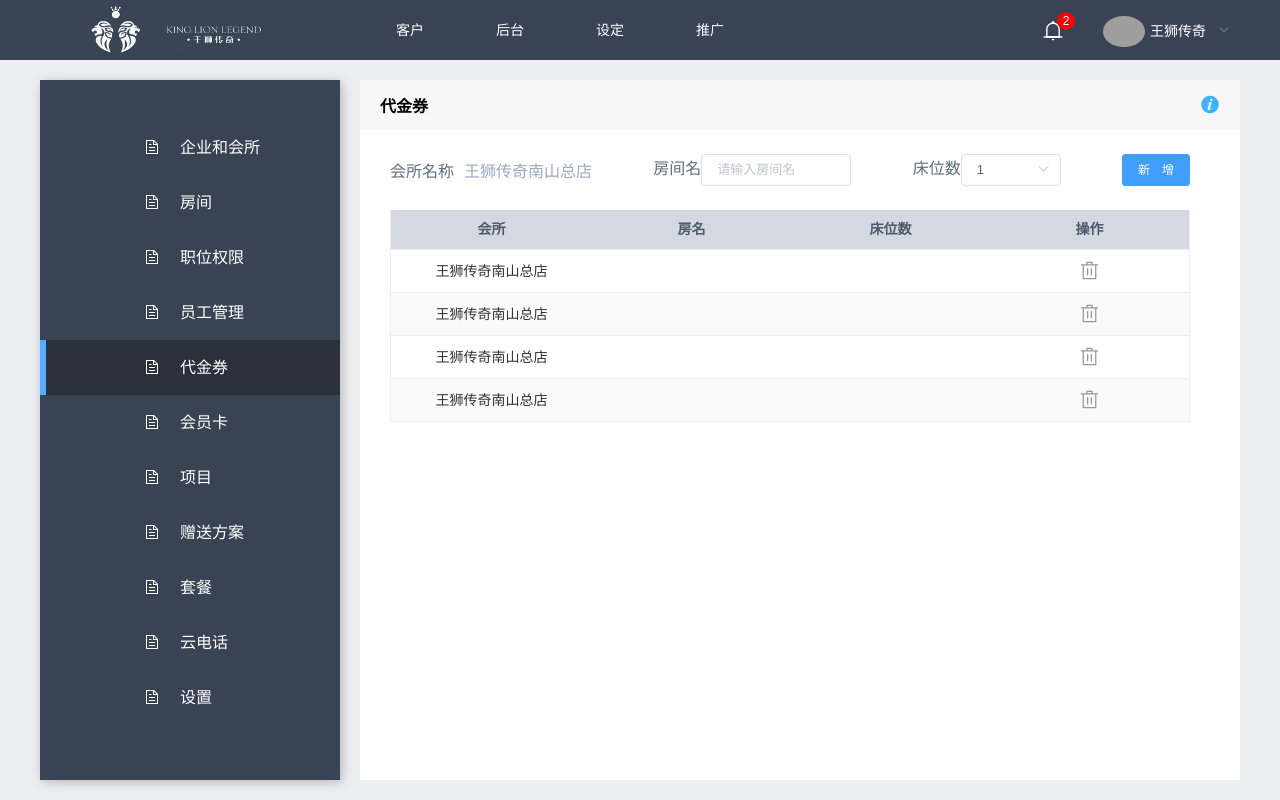
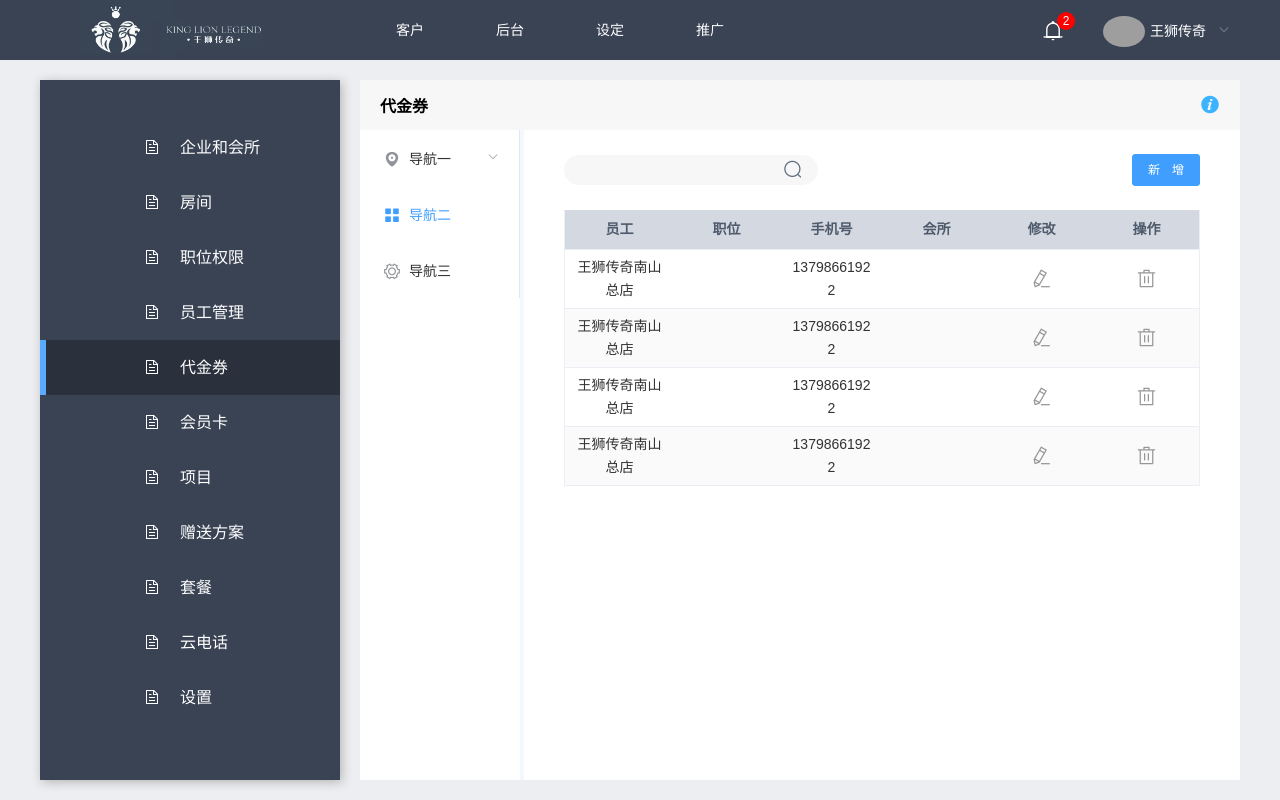
Before and after one commit to sweida/vue-blog, a Vue app: page /#/voucher in a window 1280 px wide. Built offline with nearby package versions, Linux system fonts and the light colour scheme; grey boxes are pictures that could not be loaded.

Commit message:
优惠券

```diff
--- a/src/style/common.scss
+++ b/src/style/common.scss
@@ -29,6 +29,8 @@ body {
   position: relative;
   width: calc(100% - 320px);
   height: 100%;
+  display: flex;
+  flex-direction: column;
   box-sizing: border-box;
   background: #fff;
   .header_title{
@@ -47,7 +49,7 @@ body {
   }
   .main-content{
     width: 100%;
-    height: calc(100% - 110px);
+    flex: 1;
     padding:0 40px;
     box-sizing: border-box;
     h4{
@@ -55,13 +57,11 @@ body {
     }
   }
   .footer{
-    position: absolute;
     height: 55px;
     padding:30px;
     box-sizing: border-box;
     border-top: 1px solid #f2f2f2;
     width: 100%;
-    bottom: 0;
     display: flex;
     align-items: center;
     justify-content: flex-end;
--- a/src/view/clubCard/clubCard.vue
+++ b/src/view/clubCard/clubCard.vue
@@ -48,8 +48,8 @@
           </div>
           <el-button type="primary" size="small" @click="sureAdd" v-if="change">确认新增</el-button>
           <template v-else>
-            <el-button  size="small" @click="sureAdd">取　消</el-button>
-            <el-button type="primary" size="small" @click="sureAdd">保　存</el-button>
+            <el-button  size="small" @click="cancel">取　消</el-button>
+            <el-button type="primary" size="small" @click="sureAdd" >保　存</el-button>
           </template>
           <el-table
             :data="tableData"
@@ -192,6 +192,10 @@ export default {
     editBtn(index){
       this.change = false
       this.edit = this.tableData[index]
+    },
+    cancel(){
+      this.change = true
+      this.edit=''
     }
   }
 }
@@ -205,6 +209,8 @@ export default {
 }
 .left_box{
   width: 960px;
+  padding-right: 40px;
+  border-right: 1px solid #ddd;
   .club_box{
     width: 100%;
     border: 1px solid #C0CCDA;
@@ -247,15 +253,15 @@ export default {
     }
   }
   .el-button{
-    margin: 20px 0 30px;
+    margin: 20px 0 30px 20px;
     float: right;
   }
 }
 .explain{
   width: 420px;
+  min-width: 120px;
   color:#475669;
   padding: 0;
-  border-left: 1px solid #ddd;
   padding-left: 40px;
   box-sizing: border-box;
   textarea{
--- a/src/view/staff/staff.vue
+++ b/src/view/staff/staff.vue
@@ -1,12 +1,11 @@
 <template>
   <div >
-
     <div class="header_title">员工管理<i class="el-icon-info"></i></div>
     <div class="main-content scroll">
       <div class="main-head">
         <div>
-            <input type="text" class="search" v-model="search">
-            <i class="el-icon-search"></i>
+          <input type="text" class="search" v-model="search" v-on:keyup.enter="searchBtn">
+          <i class="el-icon-search" @click="searchBtn"></i>
         </div>
         <el-button type="primary" size="small" @click="added">新　增</el-button>
       </div>
@@ -32,7 +31,7 @@
             >
           </el-table-column>
           <el-table-column
-              prop="club"
+            prop="organ"
             label="会所"
             >
           </el-table-column>
@@ -40,7 +39,7 @@
             label="修改"
             >
             <template slot-scope="scope">
-                <i class="el-icon-edit" @click="edit"></i>
+              <i class="el-icon-edit" @click="edit(scope.$index)"></i>
             </template>
           </el-table-column>
           <el-table-column
@@ -52,7 +51,6 @@
         </el-table>
       </div>
     </div>
-
 
     <el-dialog title="新增员工" :visible.sync="dialogVisible" width="1000px">
       <div class="rechargeli">
@@ -75,7 +73,7 @@
             </el-select>
           </el-form-item>
           <el-form-item label="会所">
-            <el-select v-model="newstaff.organ" placeholder="请选择会所" size="mini">
+            <el-select v-model="newstaff.organ_id" placeholder="请选择会所" size="mini">
               <el-option label="王狮传奇南山总店" value="nanshan"></el-option>
             </el-select>
           </el-form-item>
@@ -103,7 +101,6 @@
 </template>
 
 <script>
-
 export default {
   name: 'app',
   data(){
@@ -112,28 +109,28 @@ export default {
       dialogVisible:false,
       img:'static/img/phone.png',
       tableData: [{
-        name:'小可爱',
+        name:'小可爱1',
         post: '销售',
-        club: '王狮传奇南山总店',
+        organ: '王狮传奇南山总店',
+        organ_id:'nanshan',
         phone:'13798661922',
-        address: '上海市普陀区金沙江路 1518 弄'
       }, {
-        name:'小可爱',
+        name:'小可爱2',
         post: '销售',
-        club: '王狮传奇南山总店',
+        organ: '王狮传奇南山总店',
+        organ_id:'nanshan',
         phone:'13798661922',
-        address: '上海市普陀区金沙江路 1518 弄'
       }, {
-        name:'小可爱',
+        name:'小可爱3',
         post: '销售',
-        club: '王狮传奇南山总店',
+        organ: '王狮传奇南山总店',
+        organ_id:'nanshan',
         phone:'13798661922',
-        address: '上海市普陀区金沙江路 1518 弄'
       }],
       newstaff:{
         name:'',
         post: '',
-        organ: 'nanshan',
+        organ_id: 'nanshan',
         phone:'',
         direct:1,
         moblie:1,
@@ -143,9 +140,18 @@ export default {
   methods:{
     added(){
       this.dialogVisible = true
+      this.newstaff={
+        name: '',
+        post: '',
+        organ_id: 'nanshan',
+        phone: '',
+        direct: 1,
+        moblie: 1,
+      }
     },
-    edit(){
+    edit(index){
       this.dialogVisible = true
+      this.newstaff = this.tableData[index]
     },
     deleteBtn(index){
       this.$confirm('是否删除该员工?', '提示', {
@@ -155,7 +161,11 @@ export default {
         this.$message.success('删除成功!')
       }).catch(() => {
       });
-    }
+    },
+    //搜素客户
+    searchBtn() {
+      console.log('搜索')
+    },
   }
 }
 </script>
--- a/src/view/voucher/voucher.vue
+++ b/src/view/voucher/voucher.vue
@@ -2,29 +2,49 @@
   <div >
       <div class="header_title">代金券<i class="el-icon-info"></i></div>
       <div class="main-content">
+        <div class="left_tree scroll">
+          <el-menu
+            default-active="2"
+            class="el-menu-vertical-demo"
+            @open="handleOpen"
+            @close="handleClose">
+            <el-submenu index="1">
+              <template slot="title">
+                <i class="el-icon-location"></i>
+                <span>导航一</span>
+              </template>
+              <el-menu-item-group>
+                <template slot="title">分组一</template>
+                <el-menu-item index="1-1">选项1</el-menu-item>
+                <el-menu-item index="1-2">选项2</el-menu-item>
+              </el-menu-item-group>
+              <el-menu-item-group title="分组2">
+                <el-menu-item index="1-3">选项3</el-menu-item>
+              </el-menu-item-group>
+              <el-submenu index="1-4">
+                <template slot="title">选项4</template>
+                <el-menu-item index="1-4-1">选项1</el-menu-item>
+              </el-submenu>
+            </el-submenu>
+            <el-menu-item index="2">
+              <i class="el-icon-menu"></i>
+              <span slot="title">导航二</span>
+            </el-menu-item>
+            <el-menu-item index="3">
+              <i class="el-icon-setting"></i>
+              <span slot="title">导航三</span>
+            </el-menu-item>
+          </el-menu>
+        </div>
+        <div class="right_main">
           <div class="main-head">
             <div>
-            <label for="">会所名称</label>
-            <span>王狮传奇南山总店</span>
+              <input type="text" class="search" v-model="search" v-on:keyup.enter="searchBtn">
+              <i class="el-icon-search" @click="searchBtn"></i>
             </div>
-          <div>
-            <label for="">房间名</label>
-            <el-input v-model="input" placeholder="请输入房间名" size="small"></el-input>
+            <el-button type="primary" size="small" @click="added">新　增</el-button>
           </div>
-          <div>
-            <label for="">床位数</label>
-            <el-select v-model="bed" size="small">
-              <el-option
-                v-for="item in 10"
-                :key="item.value"
-                :label="item.index"
-                :value="item.index">
-              </el-option>
-            </el-select>
-          </div>
-          <el-button type="primary" size="small">新　增</el-button>
-        </div>
-        <div class="room_table">
+          <div class="main_table">
             <el-table
               :data="tableData"
               stripe
@@ -34,22 +54,33 @@
               >
               <el-table-column
                 prop="name"
-              label="会所">
+                label="员工">
               </el-table-column>
               <el-table-column
-              prop="room"
-              label="房名">
+                prop="post"
+                label="职位">
               </el-table-column>
               <el-table-column
-              prop="bed"
-              label="床位数"
+                prop="phone"
+                label="手机号"
                 >
+              </el-table-column>
+              <el-table-column
+                prop="organ"
+                label="会所"
+                >
+              </el-table-column>
+              <el-table-column
+                label="修改"
+                >
+                <template slot-scope="scope">
+                  <i class="el-icon-edit" @click="edit(scope.$index)"></i>
+                </template>
               </el-table-column>
               <el-table-column
                 label="操作">
                 <template slot-scope="scope">
-                <i class="el-icon-delete"></i>
-                <!-- <el-button size="mini" type="warning" @click="edit(scope.$index)">修改</el-button> -->
+                  <i class="el-icon-delete" @click="deleteBtn(scope.$index)"></i>
                 </template>
               </el-table-column>
             </el-table>
@@ -57,142 +88,105 @@
         </div>
 
       </div>
+
+  </div>
 </template>
 
 <script>
-
-
 export default {
   name: 'app',
-  data(){
-    return{
-      bed:1,
-      input:'',
-      banner:'static/img/phone.png',
+  data() {
+    return {
+      search: '',
+      bed: 1,
+      input: '',
+      banner: 'static/img/phone.png',
       tableData: [{
         date: '2016-05-02',
         name: '王狮传奇南山总店',
-        phone:'13798661922',
+        phone: '13798661922',
         address: '上海市普陀区金沙江路 1518 弄'
       }, {
         date: '2016-05  -04',
         name: '王狮传奇南山总店',
-        phone:'13798661922',
+        phone: '13798661922',
         address: '上海市普陀区金沙江路 1517 弄'
       }, {
         date: '2016-05-01',
         name: '王狮传奇南山总店',
-        phone:'13798661922',
+        phone: '13798661922',
         address: '上海市普陀区金沙江路 1519 弄'
       }, {
         date: '2016-05-03',
         name: '王狮传奇南山总店',
-        phone:'13798661922',
+        phone: '13798661922',
         address: '上海市普陀区金沙江路 1516 弄'
       }]
+    }
+  },
+  methods: {
+    handleOpen(key, keyPath) {
+      console.log(key, keyPath)
+    },
+    handleClose(key, keyPath) {
+      console.log(key, keyPath)
+    },
+    added() {
+    },
+    //搜素客户
+    searchBtn() {
+      console.log('搜索')
     }
   }
 }
 </script>
 
 <style scoped lang="scss">
-.warp{
-    background: #fff;
-    min-height: 100%;
-    position: relative;
+.main-content{
+  padding:0;
+  display: flex;
+  .left_tree{
+    width: 160px;
+    height: 100%;
+    border-right: 4px solid #F3F8FF;
   }
-.header{
-  padding: 0 20px;
-  background: #f7f7f7;
-  font-weight: bold;
-  display: flex;
-  box-sizing: border-box;
-  height: 50px;
-  align-items: center;
-  justify-content: space-between;
-  i{
-    color: #3bb3ff;
-    font-size: 20px;
-  }
-}
-.main-content{
-  padding:0 30px;
+  .right_main{
+    padding:0 40px;
+    // width:100%;
+    flex:1;
     .main-head{
       color:#5e6d82;
       height: 80px;
       display: flex;
       align-items: center;
       justify-content: space-between;
-    width: 800px;
+      // width: 1000px;
       span{
         padding-left: 10px;
         color:#99a9c0;
       }
+      .search{
+        width: 200px;
+        padding:0 38px 0 16px;
+        background: #f7f7f7;
+        border:0;
+        outline: none;
+        border-radius: 15px;
+        line-height: 30px;
       }
-  .room_table{
-    width: 800px;
-  }
-  .el-input{
-    width: 150px;
-  }
-  .el-select{
-    width: 100px;
-  }
-  .phone_bg{
-    width: 400px;
-    height: 600px;
-    background: url(/static/img/phone_bg.png) no-repeat center top;
-    text-align: center;
-    img{
-      margin-top: 60px;
-      height: 425px;
-      width: 230px;
+      i{
+        cursor: pointer;
+        font-size: 20px;
+        position: relative;
+        top: 3px;
+        left: -35px;
       }
     }
-  .text_li{
-    padding-right: 50px;
-    border-right: 1px solid #ddd;
-    li{
-      color: #3cb4ff;
-      font-size: 18px;
-      border-left: 3px solid #3cb4ff;
-      padding-left: 10px;
-      margin: 30px 0;
-      line-height: 18px;
   }
-    .text_main{
-      padding-left: 15px;
-      color: #666;
+
+
+
 }
-    input{
-      color: #666;
-      border: 0;
-      border-bottom: 1px solid #ddd;
-      outline: none;
-      line-height: 30px;
-      margin: 5px 0 10px;
-    }
-  }
-  .company_table{
-    margin: 40px;
-    width: 700px;
-  }
-}
-.footer{
-  position: absolute;
-  height: 55px;
-  padding:30px;
-  box-sizing: border-box;
-  border-top: 1px solid #f2f2f2;
-  width: 100%;
-  bottom: 0;
-  display: flex;
-  align-items: center;
-  justify-content: flex-end;
-}
-.el-icon-delete{
-  cursor: pointer;
-  padding:5px 0;
-  font-size: 20px;
-}
+
+
 </style>
```
Also changed, not shown: src/view/home.vue (+3 -5 lines), src/view/leftnav.vue (+14 -13 lines), .eslintrc.js. Lines whose indentation alone changed are shown as unchanged.
